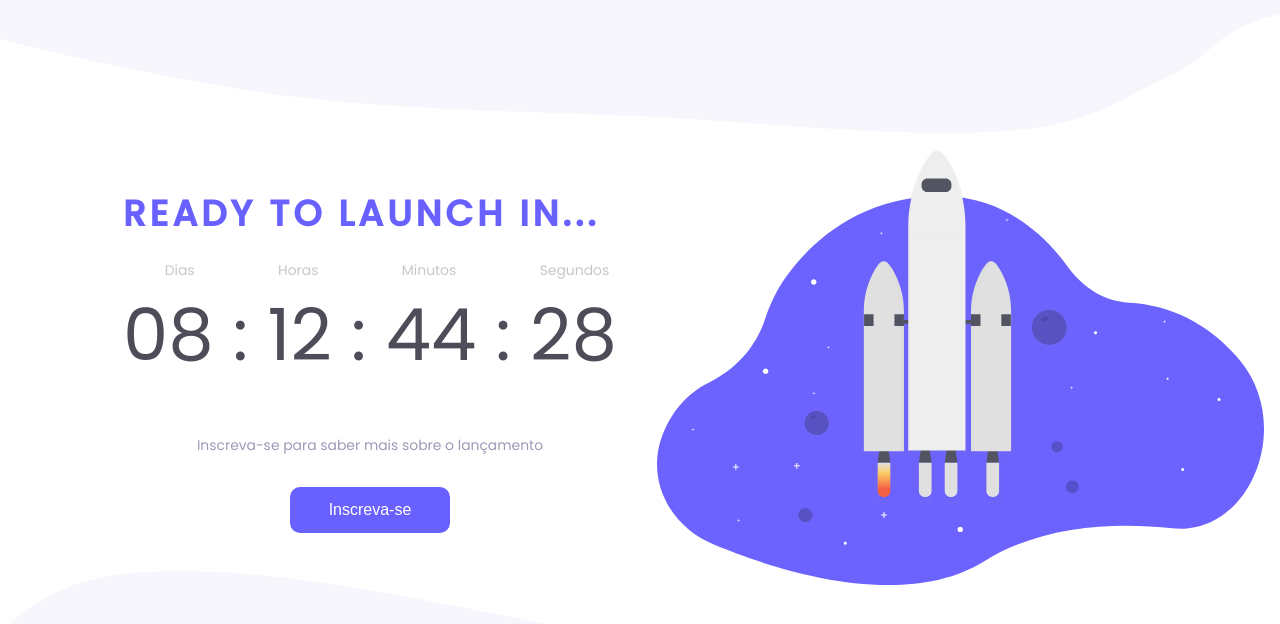
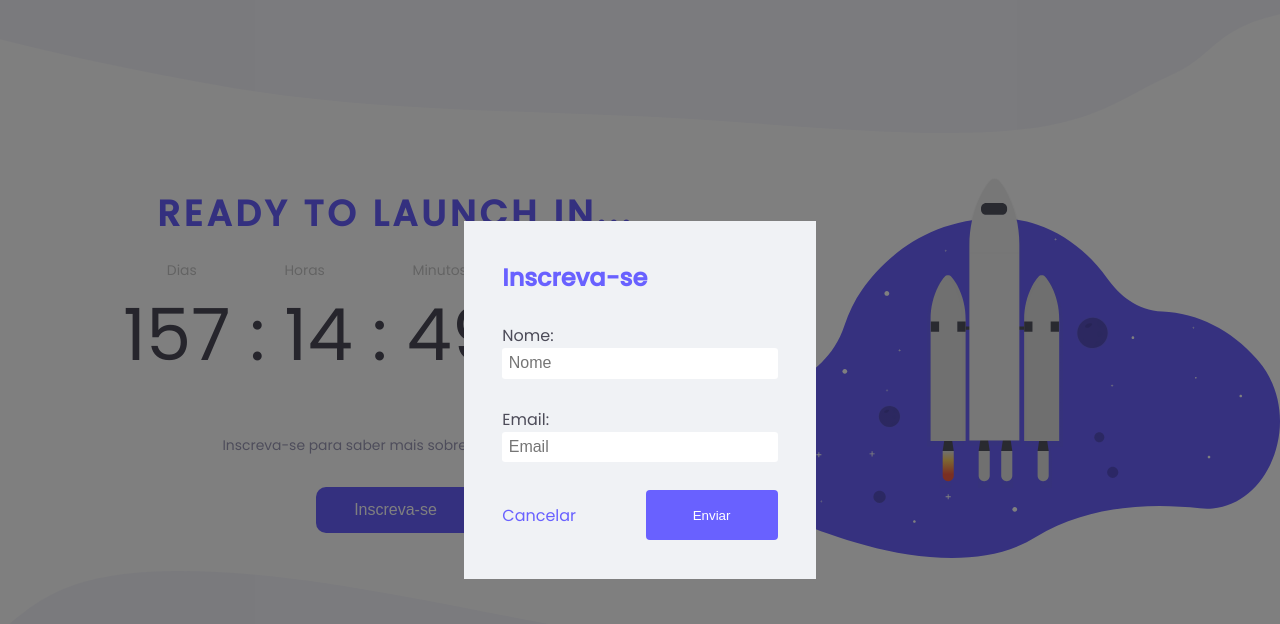
Before and after one commit to vitorgaletti/desafio-countdown, a plain HTML site: page index.html in a window 1280 px wide. Both pictures are taken after a click on the button "Inscreva-se". Drawn offline with Linux system fonts and the light colour scheme.

Commit message:
added script.js and readme.md

```diff
--- a/css/styles.css
+++ b/css/styles.css
@@ -1,6 +1,8 @@
+/* Global ============== */
 :root {
-  --black: #4d4c59;
+  --black: hsl(245, 8%, 32%);
   --purple: hsl(243, 100%, 69%);
+  --light-purple: hsl(243, 97%, 74%);
   --light-grey: hsl(0, 0%, 78%);
   --text-color: hsl(244, 16%, 66%);
 }
@@ -17,6 +19,7 @@ body {
   font-family: 'Poppins', 'sans-serif';
 }
 
+/* Header =============== */
 header {
   display: block;
 }
@@ -29,15 +32,18 @@ header {
   background-position: center;
   background-size: cover;
 }
+
+/* Main ================ */
 main {
   width: 100%;
   display: grid;
   grid-template-columns: repeat(2, 1fr);
+  gap: 82px;
 }
 
 .container {
   display: block;
-  width: 494px;
+  width: 545px;
   height: auto;
   margin-top: 54px;
   margin-left: 123px;
@@ -49,6 +55,7 @@ main {
   line-height: 54px;
   letter-spacing: 0.105em;
   text-transform: uppercase;
+  text-align: center;
   color: var(--purple);
 }
 
@@ -111,11 +118,121 @@ main {
   margin-top: 31px;
 }
 
+.container .footer button:hover {
+  cursor: pointer;
+  background-color: var(--light-purple);
+}
+
 .subscribe {
   font-size: 1rem;
   line-height: 24px;
   color: hsl(0, 0%, 100%);
 }
+
+/* Modal ============= */
+
+.modal-overlay {
+  width: 100%;
+  height: 100%;
+  background-color: hsla(0, 0%, 0%, 0.5);
+
+  position: fixed;
+  top: 0;
+
+  display: flex;
+  align-items: center;
+  justify-content: center;
+  opacity: 0;
+  visibility: hidden;
+
+  z-index: 2;
+}
+
+.modal-overlay.active {
+  opacity: 1;
+  visibility: visible;
+}
+
+.modal {
+  background: hsl(216, 20%, 95%);
+  padding: 2.4rem;
+
+  position: relative;
+  z-index: 3;
+}
+
+/* Form =============== */
+
+#form {
+  max-width: 500px;
+}
+
+#form h2 {
+  margin-top: 0;
+  color: var(--purple);
+}
+
+.input-group {
+  margin-top: 1.75rem;
+}
+
+.input-group label {
+  font-size: 1rem;
+  color: var(--black);
+}
+
+input {
+  width: 100%;
+  border: none;
+  border-radius: 0.2rem;
+  padding: 0.4rem;
+  outline: none;
+  color: var(--black);
+  font-size: 1rem;
+}
+
+input:focus {
+  outline: none;
+  border: 2px solid var(--purple);
+}
+
+.input-group.actions {
+  display: flex;
+  justify-content: space-between;
+  align-items: center;
+}
+
+.input-group.actions button {
+  width: 100%;
+  height: 50px;
+  padding: 0;
+  border: none;
+  border-radius: 0.25rem;
+  background: var(--purple);
+  color: hsl(0, 0%, 100%);
+  cursor: pointer;
+  text-align: center;
+}
+
+.input-group.actions button:hover {
+  background: var(--light-purple);
+}
+
+.input-group.actions a {
+  text-decoration: none;
+  color: var(--purple);
+}
+
+.input-group.actions a:hover {
+  color: var(--light-purple);
+}
+
+.input-group.actions .button,
+.input-group.actions button {
+  width: 48%;
+}
+
+/* Footer ============== */
 
 footer {
   display: block;
--- a/index.html
+++ b/index.html
@@ -28,20 +28,49 @@
             <li>Minutos</li>
             <li>Segundos</li>
           </ul>
-          <p id="countdown">08 : 12 : 44 : 28</p>
+          <p id="countdown"></p>
         </div>
 
         <div class="footer">
           <p>Inscreva-se para saber mais sobre o lançamento</p>
 
-          <button class="subscribe">Inscreva-se</button>
+          <button class="subscribe" onclick="Modal.toggle()">
+            Inscreva-se
+          </button>
         </div>
       </div>
 
       <div class="image-rocket"></div>
     </main>
+
+    <div class="modal-overlay active">
+      <div class="modal">
+        <div id="form">
+          <h2>Inscreva-se</h2>
+          <form action="">
+            <div class="input-group">
+              <label for="name">Nome: </label>
+              <input type="text" name="name" id="name" placeholder="Nome" />
+            </div>
+
+            <div class="input-group">
+              <label for="email">Email: </label>
+              <input type="email" name="email" id="email" placeholder="Email" />
+            </div>
+
+            <div class="input-group actions">
+              <a href="#" onclick="Modal.toggle()">Cancelar</a>
+              <button class="button" onclick="Modal.send()">Enviar</button>
+            </div>
+          </form>
+        </div>
+      </div>
+    </div>
+
     <footer>
       <div class="bottom-image"></div>
     </footer>
+
+    <script src="./js/script.js"></script>
   </body>
 </html>
--- /dev/null
+++ b/js/script.js
@@ -0,0 +1,71 @@
+const time = {
+  countdown(futureDate) {
+    let countdownDate = new Date(futureDate).getTime();
+    return time.updateCountdown(countdownDate);
+  },
+
+  updateCountdown(countdownDate) {
+    setInterval(() => {
+      let now = new Date().getTime();
+      let distance = countdownDate - now;
+
+      let days = Math.floor(distance / (1000 * 60 * 60 * 24));
+      let hours = Math.floor(
+        (distance % (1000 * 60 * 60 * 24)) / (1000 * 60 * 60)
+      );
+      let minutes = Math.floor((distance % (1000 * 60 * 60)) / (1000 * 60));
+      let seconds = Math.floor((distance % (1000 * 60)) / 1000);
+
+      days = days < 10 ? '0' + days : days;
+      hours = hours < 10 ? '0' + hours : hours;
+      minutes = minutes < 10 ? '0' + minutes : minutes;
+      seconds = seconds < 10 ? '0' + seconds : seconds;
+
+      let timer = {
+        days: days,
+        hours: hours,
+        minutes: minutes,
+        seconds: seconds
+      };
+
+      DOM.render(timer);
+
+      if (distance < 0) {
+        clearInterval();
+        return DOM.render('Tempo Expirado');
+      }
+    }, 1000);
+  }
+};
+
+const DOM = {
+  countdown: document.getElementById('countdown'),
+
+  render(timer) {
+    if (timer === 'Tempo Expirado') return (countdown.innerHTML = timer);
+
+    const { days, hours, minutes, seconds } = timer;
+
+    countdown.innerHTML = `${days} : ${hours} : ${minutes} : ${seconds}`;
+  }
+};
+
+const Modal = {
+  toggle() {
+    document.querySelector('.modal-overlay').classList.toggle('active');
+  },
+
+  send() {
+    alert('Inscrito com sucesso');
+    Modal.toggle();
+  }
+};
+
+const App = {
+  init() {
+    time.countdown('May 15, 2022 12:00:00');
+    Modal.toggle();
+  }
+};
+
+App.init();
```
Also changed, not shown: 1 other file.
